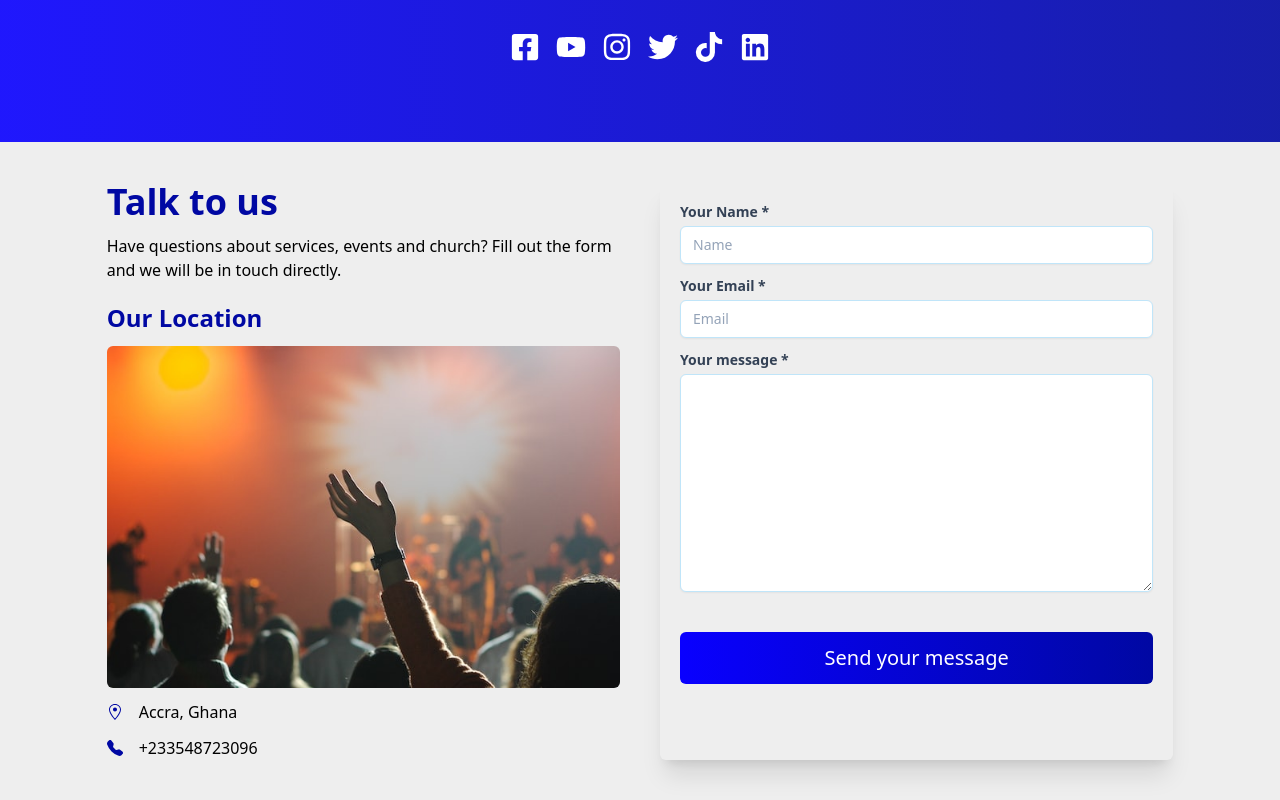
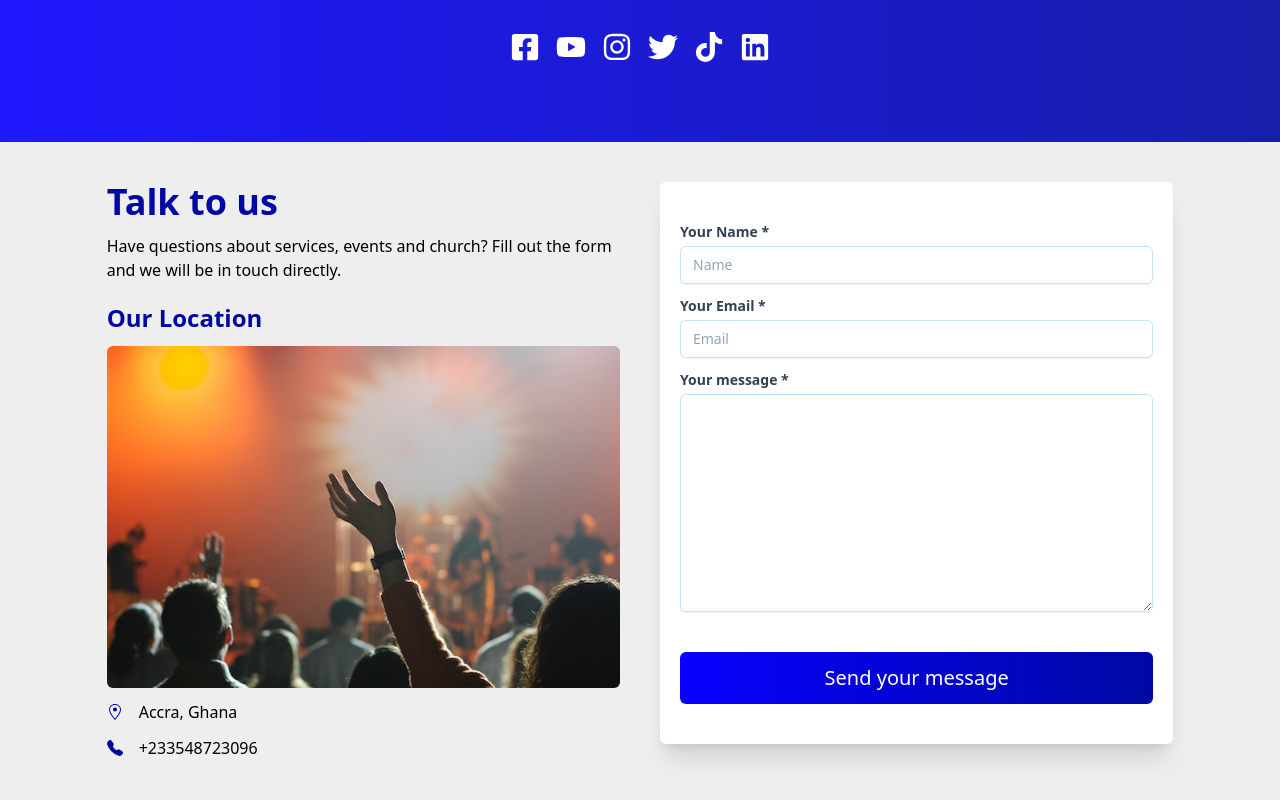
Before and after one commit to dammyolapaix/New-Life-Ministries-Website, a Next.js app: page / in a window 1280 px wide. Shown: the part 2114-2914 px from the top of the page. Built offline with nearby package versions, Linux system fonts and the light colour scheme.

Commit message:
Made the contact form fit its position

```diff
--- a/components/ContactUs.tsx
+++ b/components/ContactUs.tsx
@@ -35,7 +35,7 @@ const ContactUs = () => {
           </a>
         </div>
       </div>
-      <div className="shadow-xl rounded-md p-5">
+      <div className="bg-white shadow-xl rounded-md px-5 py-10 h-fit">
         <form>
           <div className="mb-3">
             <label htmlFor={'name'} className="block">
@@ -86,7 +86,7 @@ const ContactUs = () => {
               className="mt-1 block w-full px-3 py-2 bg-white border border-light rounded-md text-sm shadow-sm placeholder-slate-400 focus:outline-none focus:border-sky-500 focus:ring-1 focus:ring-sky-500 text-primary"
             ></textarea>
           </div>
-          <div className="mt-10 mb-3">
+          <div className="mt-10">
             <input
               type="submit"
               value={'Send your message'}
```
